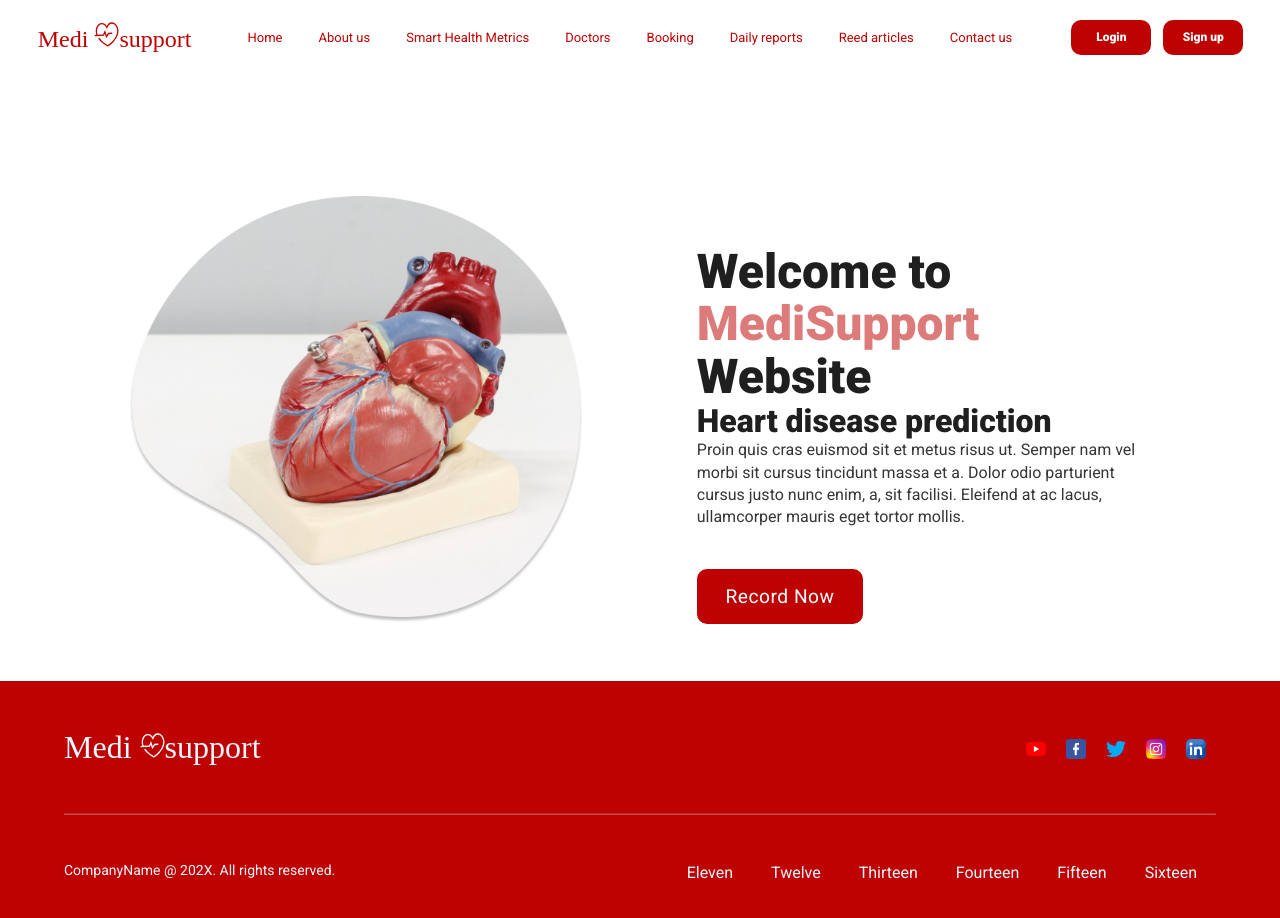
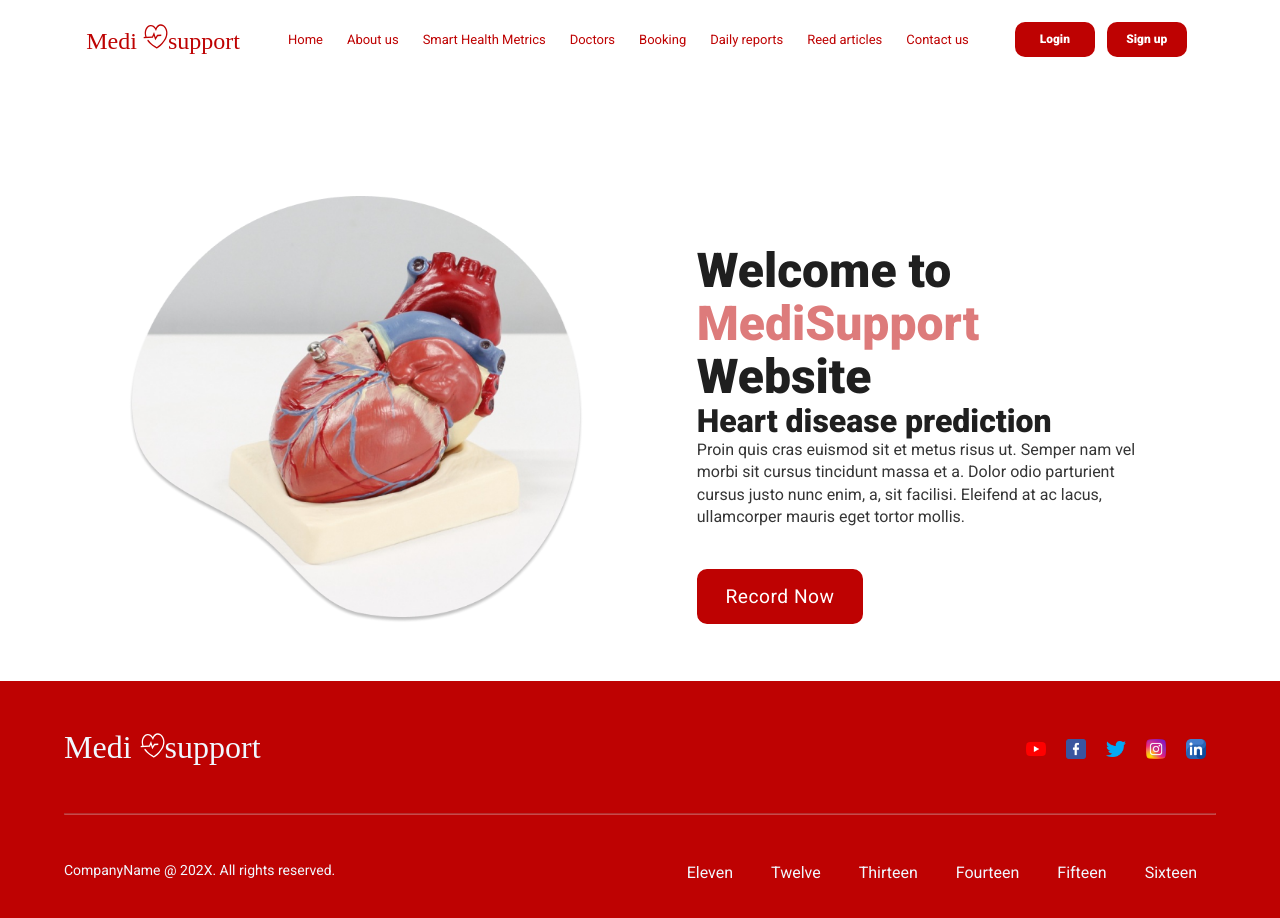
Before and after one commit to Nada-Yakout-Shahien/Medisupport, a React (Create React App) app: page / in a window 1280 px wide. Shown: the top 918 px of the page. Built offline with nearby package versions, Linux system fonts and the light colour scheme; a web font is replaced by a local one.

Commit message:
edit header

```diff
--- a/src/components/header.css
+++ b/src/components/header.css
@@ -3,31 +3,31 @@
 
 header {
   display: flex;
-  align-items: center;
-  justify-content: space-between;
-  height: 2.2cm;
-  padding: 2vh 3vh 3vh 1cm;
+  max-width: 100vw;
+  padding: 1rem 1.05756rem 1.25rem 1rem;
   background-color: var(--whiteColor);
   color: var(--Red);
+  align-items: center;
+  justify-content: center;
 }
 
 .Navbar h3 {
   font-family: Arizonia;
-  font-size: 32px;
+  font-size: 2rem;
   font-style: normal;
-  font-weight: 300;
+  font-weight: 400;
   line-height: normal;
 }
 nav {
-  margin-left: 7vh;
-  gap: 4.5vh;
+  margin-left: 1rem;
+  gap: 3rem;
 }
 nav a {
   color: var(--Red);
   text-decoration: none;
   font-family: "Roboto", sans-serif;
   font-weight: 400;
-  font-size: 16px;
+  font-size: 1rem;
 }
 
 nav a:hover {
@@ -51,11 +51,17 @@ header .nav-btn {
 
 header div,
 nav {
-  display: flex;
+  display: flex; /* padding-left: 2.5rem; */ /* width: 67px; */
   align-items: center;
+  justify-content: space-around;
+  align-content: flex-end;
+}
+nav {
+  margin-left: 3rem;
+  gap: 1.5rem;
 }
 nav .nav-button {
-  margin-left: 17px;
+  margin-left: 1rem;
 }
 nav .nav-button button {
   margin: 6px;
@@ -66,12 +72,12 @@ nav .nav-button button {
   outline: none;
   cursor: pointer;
   border-radius: 10px;
-  width: 105px;
-  height: 40px;
+  width: 6.5625rem;
+  height: 2.5rem;
   flex-shrink: 0;
   color: var(--whiteColor);
   font-family: "Roboto", sans-serif;
-  font-size: 16px;
+  font-size: 1rem;
   font-style: normal;
   color: #fff;
 }
@@ -162,12 +168,12 @@ nav .navbar-menu_container button:hover {
   }
 }
 @media screen and (max-width: 1204px) {
-  nav{
+  nav {
     gap: 26px;
   }
 }
 @media only screen and (max-width: 1191px) {
-  nav{
+  nav {
     gap: 29px;
   }
 }
@@ -176,7 +182,7 @@ nav .navbar-menu_container button:hover {
     font-size: 25px;
     font-weight: 400;
   }
-  nav{
+  nav {
     gap: 27px;
   }
   nav a {
@@ -196,12 +202,12 @@ nav .navbar-menu_container button:hover {
   }
 }
 @media only screen and (max-width: 1191px) {
-  nav{
+  nav {
     gap: 29px;
   }
 }
 @media only screen and (max-width: 1177px) {
-  nav{
+  nav {
     gap: 27px;
   }
 }
@@ -216,7 +222,7 @@ nav .navbar-menu_container button:hover {
     font-size: 22px;
     font-weight: 400;
   }
-  nav{
+  nav {
     gap: 26px;
   }
 }
@@ -274,7 +280,7 @@ nav .navbar-menu_container button:hover {
     font-size: 22px;
     font-weight: 400;
   }
-  nav{
+  nav {
     gap: 26px;
   }
   nav a {
@@ -336,7 +342,7 @@ nav .navbar-menu_container button:hover {
   }
 }
 @media only screen and (max-width: 1041px) {
-  nav{
+  nav {
     gap: 21px;
   }
   .Navbar h3 {
@@ -354,7 +360,7 @@ nav .navbar-menu_container button:hover {
   }
 }
 @media only screen and (max-width: 1028px) {
-  nav{
+  nav {
     gap: 21px;
   }
   .Navbar h3 {
@@ -374,6 +380,9 @@ nav .navbar-menu_container button:hover {
 @media only screen and (max-width: 1024px) {
   .active {
     font-size: 16px;
+  }
+  header{
+    justify-content: space-between;
   }
   .Navbar h3 {
     font-size: 35px;
```
